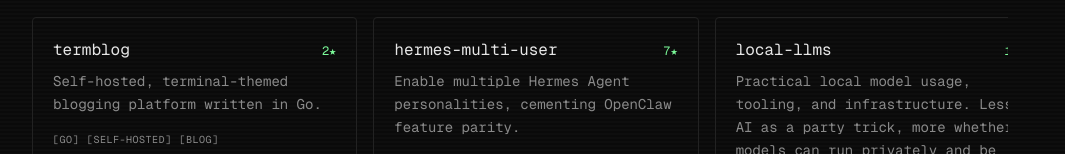
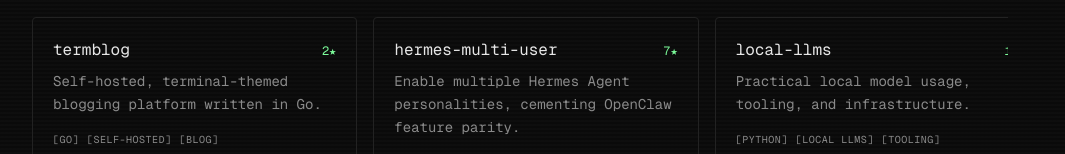
Before and after one commit to ajmeese7/agentic-portfolio, a Next.js app: page / in a window 1280 px wide. Shown: the part 646-800 px from the top of the page, without its empty margins (120-1185 px from the left). Built offline with nearby package versions, Linux system fonts and the light colour scheme; no server answers.

Commit message:
chore: trim LLM work description

```diff
--- a/src/content/projects.ts
+++ b/src/content/projects.ts
@@ -22,8 +22,7 @@
   {
     slug: "local-llms",
     title: "local-llms",
-    blurb:
-      "Practical local model usage, tooling, and infrastructure. Less AI as a party trick, more whether models can run privately and be useful.",
+    blurb: "Practical local model usage, tooling, and infrastructure.",
     tags: ["Python", "Local LLMs", "Tooling"],
     stars: 1,
     repo: "https://github.com/ajmeese7/local-llms",
```
